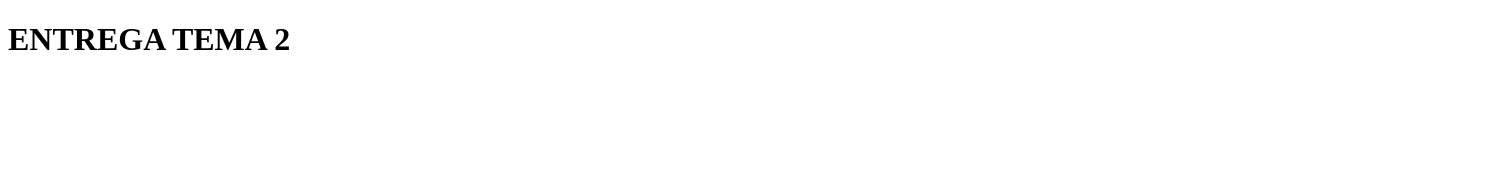
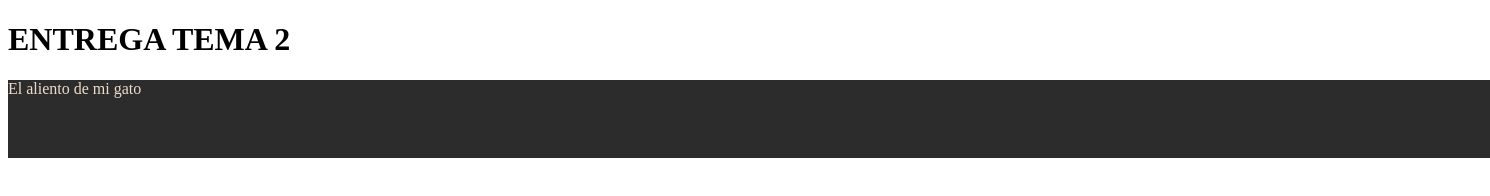
Before and after one commit to MaribelLopezRomero/EntregaTema2, a plain HTML site: page index.html in a window 1280 px wide. Shown: the whole page, 1490 px wide, since content can reach past the window. Drawn offline with Linux system fonts and the light colour scheme.

Commit message:
footer css

```diff
--- a/index.html
+++ b/index.html
@@ -10,6 +10,8 @@
 <body>
 
     <h1>ENTREGA TEMA 2</h1>
-
+    <footer>
+        El aliento de mi gato
+    </footer>
 </body>
 </html>
--- a/main.css
+++ b/main.css
@@ -0,0 +1,6 @@
+footer {
+    background-color: #2c2c2c;
+    color: #EFDBCA;
+    height: 78px;
+    width: 1482px;
+}
```
